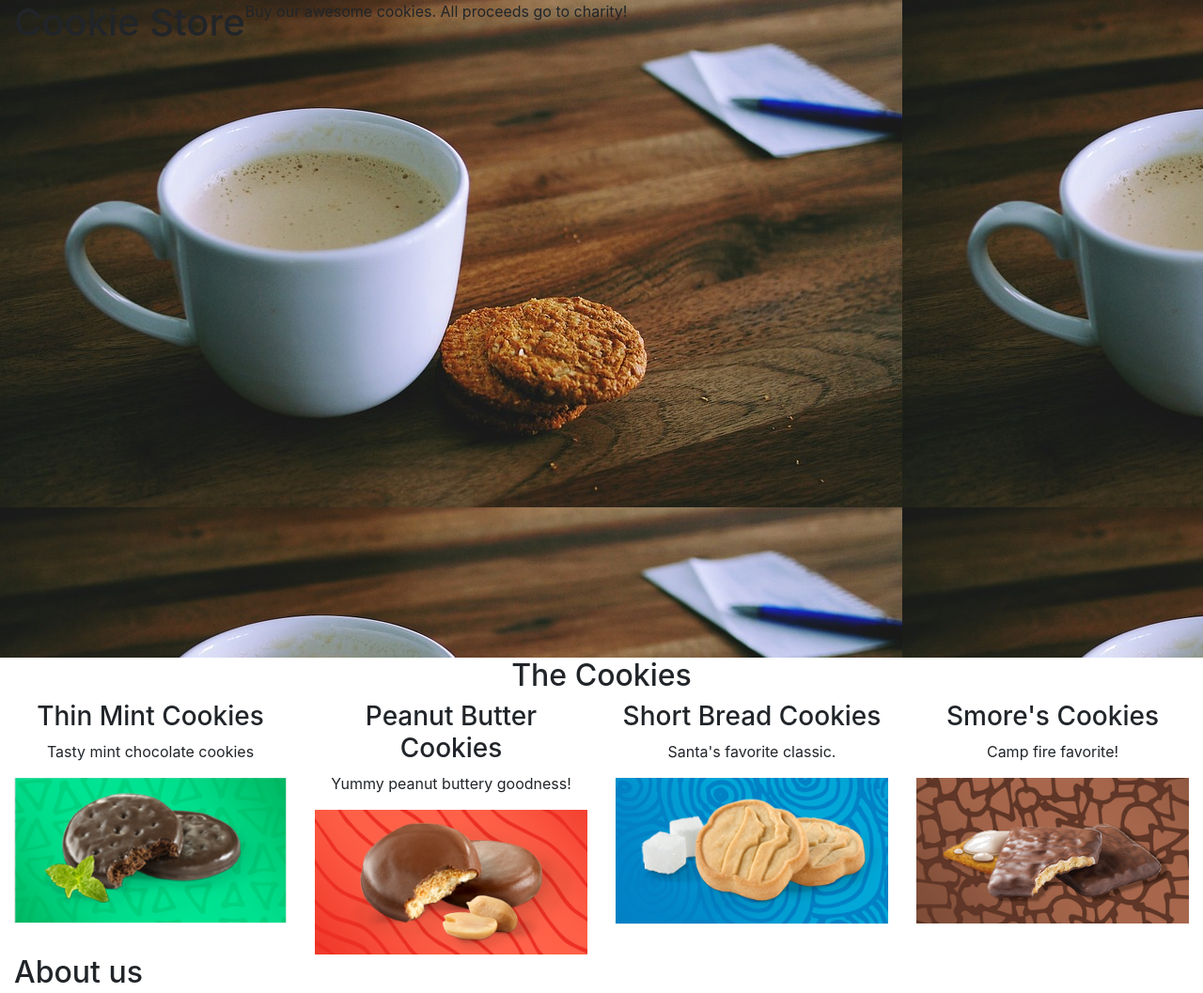
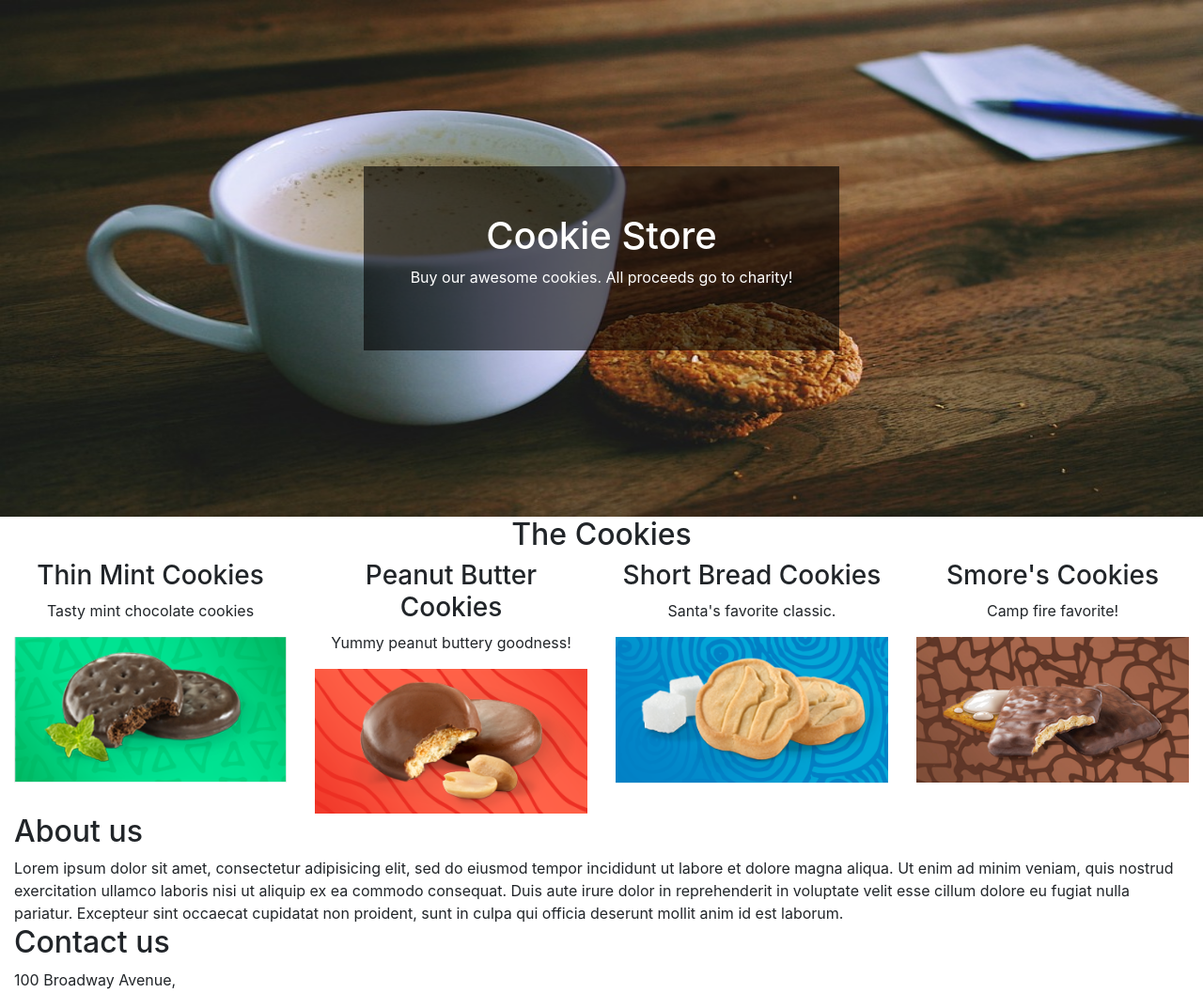
Before and after one commit to matthewli24/CTP, a plain HTML site: page week-01-projects/index.html in a window 1280 px wide. Shown: the top 1057 px of the page at 94% size. Drawn offline with nearby package versions, Linux system fonts and the light colour scheme.

Commit message:
got top portion to work?

```diff
--- a/week-01-projects/css/styles.css
+++ b/week-01-projects/css/styles.css
@@ -1,5 +1,22 @@
-.store {
-    height: 700px;
+.header {
+    height: 550px;
+    width: 100%;
+    background: url("../img/milkbg.jpg") no-repeat;
+    background-size: 100% 100%;
+}
+
+.cookieStore {
+    height: 100%;
+    width: 100%;
+    align-items: center;
+    color: white;
     display: flex;
-    background-image: url("../img/milkbg.jpg");
+    flex-direction: column;
+    justify-content: center;
 }
+
+.title {
+    background: rgba(0, 0, 0, 0.6);
+    padding: 50px 50px;
+
+}
--- a/week-01-projects/index.html
+++ b/week-01-projects/index.html
@@ -8,11 +8,15 @@
 <body>
 
   <div class="container-fluid">
+
     <div class="row">
-        <div class="col-12 text-center store">
+        <div class="col-12 text-center header">
+            <div class="cookieStore">
+                <div class="title">
                     <h1>Cookie Store</h1>
-
                     <p>Buy our awesome cookies. All proceeds go to charity!</p>
+                </div>
+            </div>
         </div>
     </div>
 
```
Also changed, not shown: 1 other file. Lines whose indentation alone changed are shown as unchanged.
